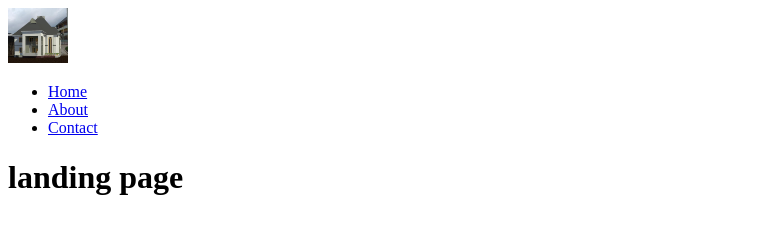
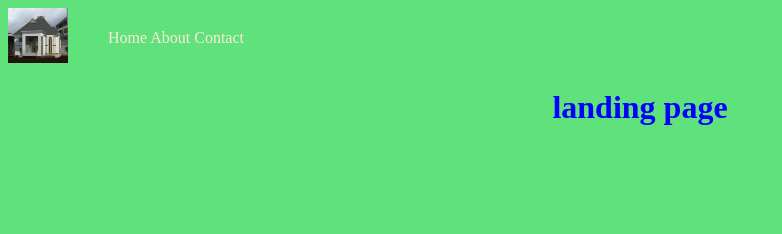
Before and after one commit to Emmailox/web4, a plain HTML site: page index.html in a window 1280 px wide. Shown: the whole page, without its empty margins (0-782 px from the left). Drawn offline with Linux system fonts and the light colour scheme.

Commit message:
my new files

```diff
--- a/index.html
+++ b/index.html
@@ -5,8 +5,8 @@
     <meta name="viewport" content="width=device-width, initial-scale=1.0">
     <title>Home</title>
 </head>
-<body>
-    <header>
+<body style="background-color: rgba(13, 211, 56, 0.658);">
+    <header style="display: flex; align-items: center;">
         <div>
             <a href="">
                 <img src="./image/logo.jpg" alt="logo"width=60>
@@ -14,15 +14,15 @@
             </a>
         </div>
         <nav>
-            <ul>
-                <li><a href="./index.html">Home</a></li>
-                <li><a href="./pages/about.html">About</a></li>
-                <li><a href="./pages/contact.html">Contact</a></li>
+            <ul style="list-style:none; display: flex;">
+                <list style="margin-right: 40px;"><a href="./index.html" style="color: antiquewhite;text-decoration: none;">Home</a></li>
+                <list style="margin-right: 40px;"><a href="./pages/about.html" style="color: antiquewhite;text-decoration: none;">About</a></li>
+                <list style="margin-right: 40px;"><a href="./pages/contact.html" style="color: antiquewhite;text-decoration: none;">Contact</a></li>
             </ul>
         </nav>
     </header>
     <main>
-        <h1>landing page</h1>
+        <h1 style="text-align: center; color: blue;">landing page</h1>
     </main>
     <footer></footer>
 </body>
```
Also changed, not shown: styles/style.css (added).
